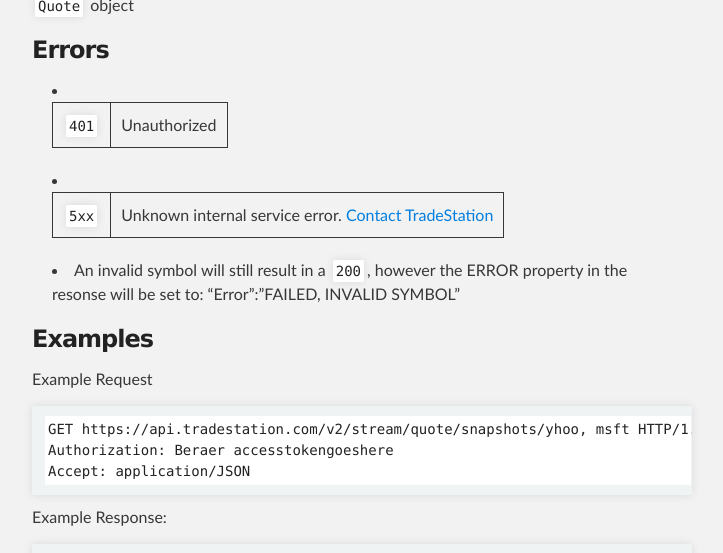
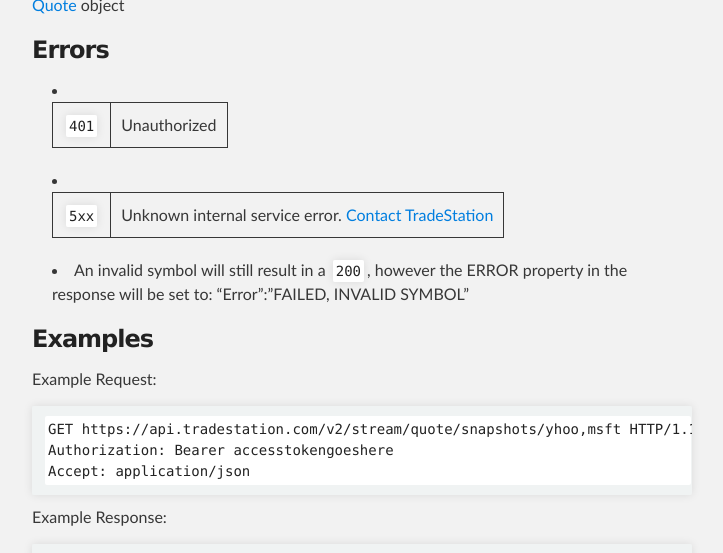
Before and after one commit to tradestation/webapi-docs, a Jekyll site: the page built from en/stream/quote-snapshots.md, in a window 1280 px wide and 900 px high, scrolled down 2534 px. Shown: the top 553 px of the window, without its empty margins (288-1011 px from the left). Built offline with Jekyll 4.4.1, drawn with Linux system fonts in a browser that asks for light colours.

Commit message:
Adds link to Quote object from Quote/Changes and Quote/Snapshots docs

```diff
--- a/en/stream/quote-snapshots.md
+++ b/en/stream/quote-snapshots.md
@@ -21,21 +21,21 @@ Streams full quotes for a list of symbols
 
 ### Returns
 
-`Quote` object
+[Quote](../../objects/quote) object
 
 ### Errors
 
 * `401` | Unauthorized
 * `5xx` | Unknown internal service error. [Contact TradeStation](mailto:webapi@tradestation.com)
-* An invalid symbol will still result in a `200`, however the ERROR property in the resonse will be set to: "Error":"FAILED, INVALID SYMBOL"
+* An invalid symbol will still result in a `200`, however the ERROR property in the response will be set to: "Error":"FAILED, INVALID SYMBOL"
 
 ### Examples
 
-Example Request
+Example Request:
 
-    GET https://api.tradestation.com/v2/stream/quote/snapshots/yhoo, msft HTTP/1.1
-    Authorization: Beraer accesstokengoeshere
-    Accept: application/JSON
+    GET https://api.tradestation.com/v2/stream/quote/snapshots/yhoo,msft HTTP/1.1
+    Authorization: Bearer accesstokengoeshere
+    Accept: application/json
 
 Example Response:
 
```
Also changed, not shown: en/stream/quote-changes.md (+2 -1 lines).
